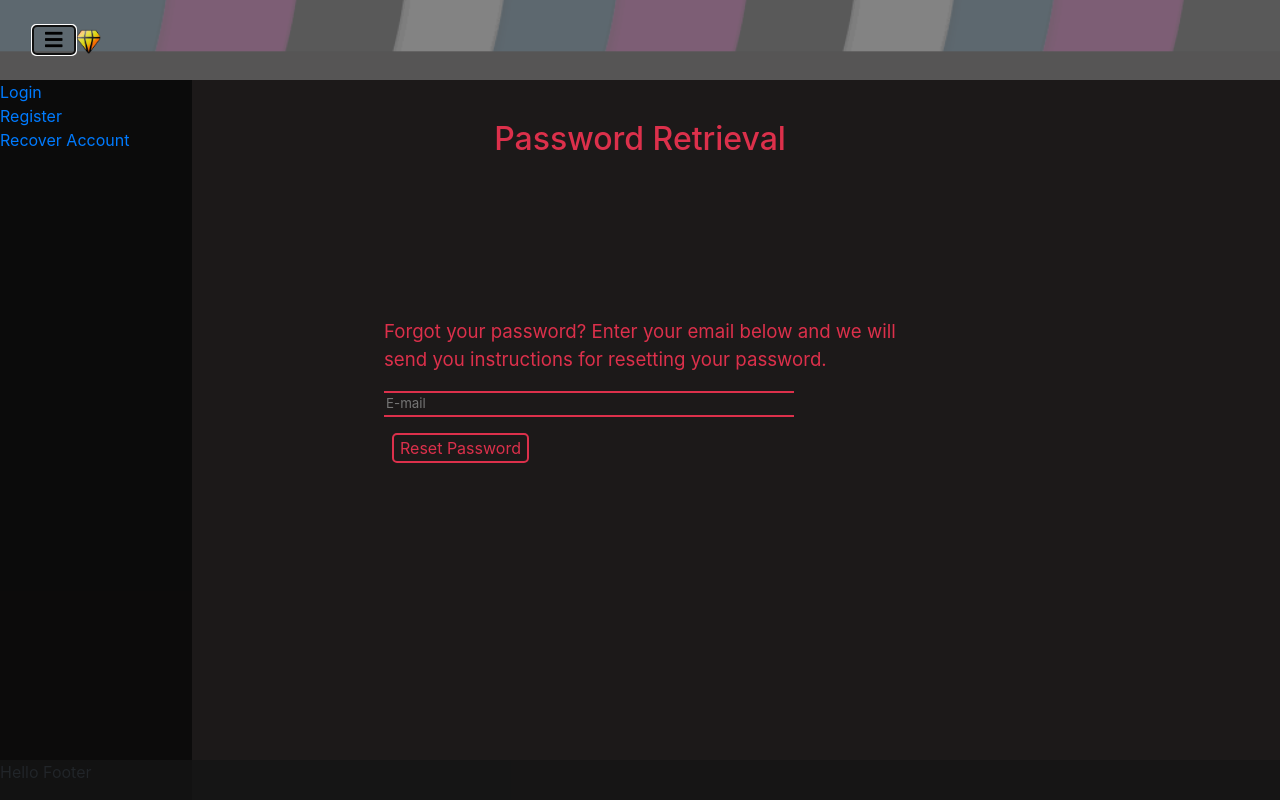
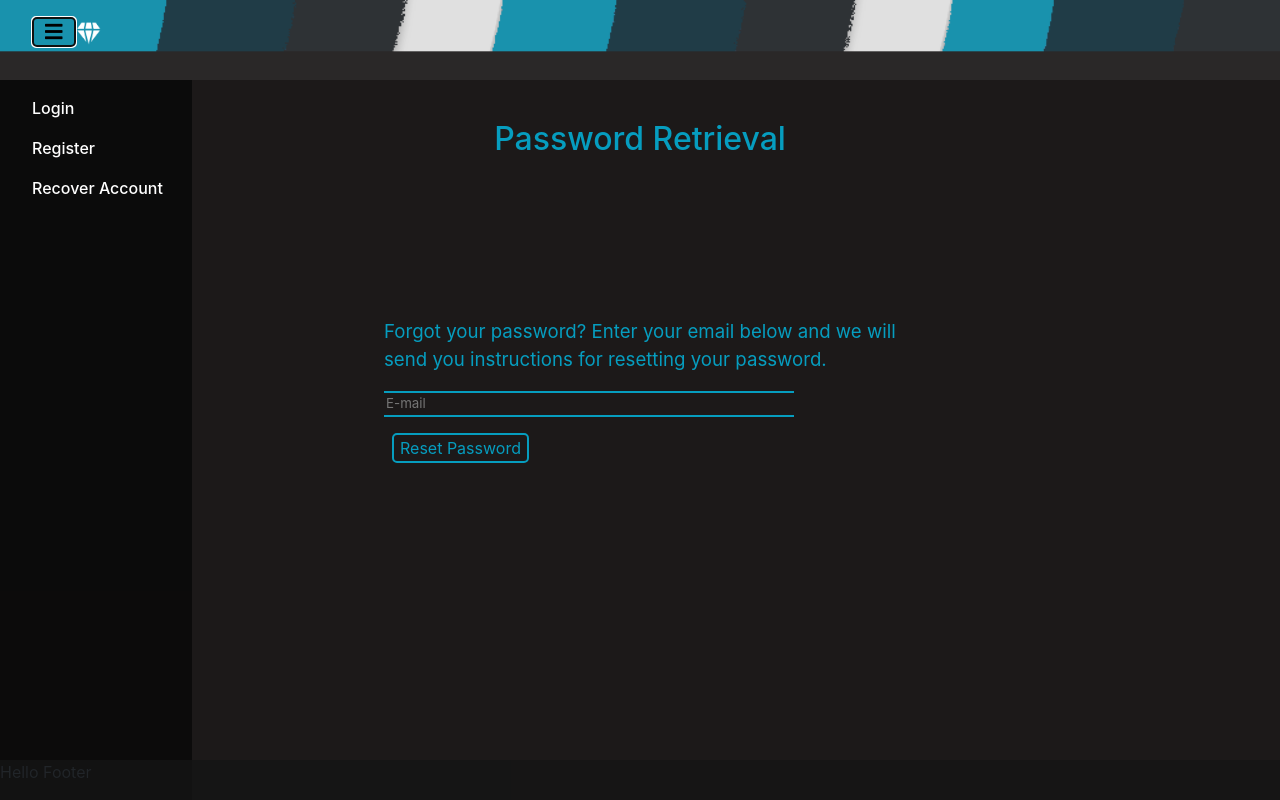
Before and after one commit to cjrutherford/yellow-diamond, a React (Create React App) app in the folder client/: page /reset in a window 1280 px wide. Both pictures are taken after a click on the button 53 px from the left and 40 px from the top of the page. Built offline with nearby package versions, Linux system fonts and the light colour scheme.

Commit message:
Restyled the entire app and added user list content

```diff
--- a/client/src/App.css
+++ b/client/src/App.css
@@ -7,7 +7,7 @@
 }
 
 .hotpink {
-	color: #dc304b;
+	color:#069DBF;
 }
 
 #root > div.app > div.jumbotron.carousel.slide > div > div.carousel-item.active{
@@ -57,8 +57,8 @@
 } */
 
 .loginForm {
-	border-top: 10px solid #dc304b;
-	border-bottom: 10px solid #dc304b;
+	border-top: 10px solid #0F3240;
+	border-bottom: 10px solid #0F3240;
 	width: 30vw;
 	height: 30%;
 	padding: 100px;
@@ -69,7 +69,7 @@
 	z-index: 1;
 
 	/*   border-bottom-right-radius: 20px; */
-	color: #dc304b;
+	color: #069DBF;
 }
 /* .loginForm::after {
   border-top: 15px solid red;
@@ -113,9 +113,9 @@
 
 .loginButtons {
 	background-color: #1c1919 !important;
-	border-color: #dc304b !important;
+	border-color: #069DBF !important;
 	border-radius: 4px;
-	color: #dc304b !important ;
+	color:#069DBF !important ;
 	box-shadow: none;
 }
 
@@ -133,7 +133,7 @@
 	margin-right: auto;
 	border-style: double;
 	border-width: 12px;
-	border-color: #dc304b;
+	border-color: #0F3240;
 	border-radius: 15px;
 	width: 60%;
 	padding: 40px;
@@ -141,11 +141,11 @@
 
 .formRegStyle {
 	background-color: #1c1919;
-	border-bottom: solid 2px #dc304b;
-	border-top: solid 2px #dc304b;
+	border-bottom: solid 2px #069DBF;
+	border-top: solid 2px #069DBF;
 	border-left: none;
 	border-right: none;
-	color: #dc304b;
+	color: #069DBF;
 	width: 80%;
 }
 .formRegStyle:focus {
@@ -154,8 +154,8 @@
 
 .formRegButton {
 	background-color: #1c1919 !important;
-	color: #dc304b !important;
-	border: 2px solid #dc304b !important;
+	color: #069DBF !important;
+	border: 2px solid #069DBF !important;
 	border-radius: 5px;
 	margin-left: 0.5em;
 	margin-right: 0.5em;
@@ -189,3 +189,64 @@
 #resetPassEmail {
 	font-size: 10pt;
 }
+
+.navMenu {
+	display: flex;
+	flex-direction: column;
+	justify-content: flex-end;
+	color: white;
+	margin-left: 2rem;
+	margin-top: 1rem;
+	font-weight: 500;
+
+}
+
+.navBarToggler {
+	margin-bottom: 1rem ;
+}
+
+.buttonStyle{
+	background-color: white ;
+	border-radius: 100% ;
+	color: #069DBF;
+	border: solid white 2px;
+}
+
+.YourAppsButton{
+	background-color: rgba(15,50,64, .6) !important;
+	margin-top: 1em;
+	border: solid 3px rgba(206,245,253,0.6) !important;
+}
+
+.UserInfo {
+
+	display: grid;
+	grid-template-columns: repeat(3, 1fr);
+	grid-gap: 1em ;
+	justify-content: space-between;
+
+}
+.UserBox {
+	margin-top: 2em ;
+	width: 60%;
+	margin-left: auto;
+	margin-right: auto;
+	background-color: #1c1919 !important;
+}
+
+.UserTitle {
+	text-align: center;
+	margin-top: 1em;
+	color: white;
+	font-size: 15pt;
+}
+
+.UserButtons {
+	margin-right: 1em ;
+}
+
+.UserListBorder {
+	padding-bottom: 10px;
+	border-bottom:#069DBF solid 5px;
+
+}
--- a/client/src/components/appComp.js
+++ b/client/src/components/appComp.js
@@ -22,7 +22,8 @@ class App extends Component {
       gridSpacing: '2em',
     };
     const headerStyle = {
-      boxShadow: '2px 2px 4px 4px rgba(88,88,88,0.6)',
+      boxShadow: '2px 2px 4px 4px rgba(206,245,253,0.6)',
+      //border: 'solid 4 white' ,
       margin: '0.5em',
       padding: '0.5em',
       textAlign: 'center',
@@ -38,7 +39,9 @@ class App extends Component {
         style={{
           marginTop: '2em',
           padding: '1.5em',
-          background: 'rgba(33,33,33,0.8)',
+          background: 'rgba(6,157,191,0.8)',
+          //background: 'rgba(28,25,25,0.8)',
+
         }}>
         <CardTitle
           style={{
@@ -61,7 +64,7 @@ class App extends Component {
               ''
             )}
             <span
-              style={{ background: 'rgba(88,88,88,0.3)', padding: '0.5em' }}>
+              style={{ background: 'rgba(15,50,64, 0.8)', padding: '0.5em', borderRadius: '0 0 .2em .2em' }}>
               {name}
             </span>
           </div>
@@ -74,7 +77,7 @@ class App extends Component {
           <span />
           <span />
           <span />
-          <Button onClick={editMe}>Manage</Button>
+          <Button className="YourAppsButton" onClick={editMe}>Manage</Button>
         </CardBody>
       </Card>
     );
--- a/client/src/components/appList.js
+++ b/client/src/components/appList.js
@@ -22,6 +22,9 @@ class AppList extends Component {
           color: 'white',
           display: 'flex',
           flexDirection: 'column',
+        },
+        headerStyles:{
+          color:"#069DBF",
         },
       },
       modal: false,
@@ -99,7 +102,7 @@ class AppList extends Component {
               borderBottom: '5px solid white',
             }}>
             <h1 style={this.state.styles.headerStyles}>Your Apps</h1>
-            <i className="fa fa-plus-circle" />
+            <i className="fa fa-plus-circle buttonStyle" />
           </div>
           {appsList}
         </div>
--- a/client/src/components/header.js
+++ b/client/src/components/header.js
@@ -1,8 +1,10 @@
 import React, { Component, Fragment } from 'react';
-import YellowDiamond from '../assets/Yellow Diamond.gif';
+import YellowDiamond from '../assets/WhiteDiamond.png';
 import { connect } from 'react-redux';
 import { logoutUser } from '../actions/auth';
 import {PropTypes} from 'prop-types';
+
+import Blob from '../assets/blob2.png';
 
 import { Link } from 'react-router-dom';
 import {
@@ -20,7 +22,7 @@ class Header extends Component {
 		super(props);
 		this.state = {
 			headerBG: {
-				backgroundImage: 'url("blob.gif")',
+				backgroundImage: `url("${Blob}")`,
 				width: '100vw',
 				height: '10vh',
 				backgroundPosition: 'center center',
@@ -29,7 +31,7 @@ class Header extends Component {
 				padding: '0',
 			},
 			headerFilter: {
-				background: 'rgba(100, 100, 100, 0.8)',
+				background: 'rgba(100, 100, 100, 0.2)',
 				width: '100vw',
 				height: '10vh',
 				display: 'flex',
@@ -76,11 +78,11 @@ class Header extends Component {
 		const { user, isAuthenticated } = this.props.auth;
 		const guestLinks = (
 			<Fragment>
-				<NavItem>
-					<Link to="/apps">Manage Apps</Link>
+				<NavItem className="navMenu">
+					<Link className="navMenu" to="/apps">Manage Apps</Link>
 				</NavItem>
 				<NavItem>
-					<Link to="/users">Manage Users</Link>
+					<Link className="navMenu" to="/users">Manage Users</Link>
 				</NavItem>
 				<NavItem>
 					<Button className='nav-link' onClick={this.onLogoutClick}>LogOut {user.userName}</Button>
@@ -89,24 +91,24 @@ class Header extends Component {
 		);
 		const authLinks = (
 			<Fragment>
-				<NavItem>
-					<Link to='/login'>Login</Link>
+				<NavItem >
+					<Link className="navMenu" to='/login'>Login</Link>
 				</NavItem>
 				<NavItem>
-					<Link to="/register">Register</Link>
+					<Link className="navMenu" to="/register">Register</Link>
 				</NavItem>
 				<NavItem>
-					<Link to="/reset">Recover Account</Link>
+					<Link className="navMenu" to="/reset">Recover Account</Link>
 				</NavItem>
 			</Fragment>
 		)
 		return (
 			<Navbar style={this.state.headerBG}>
 				<div style={this.state.headerFilter}>
-					<NavbarToggler onClick={this.toggle}>
+					<NavbarToggler className="navBarToggler" onClick={this.toggle}>
 						<i className="fa fa-bars" />
 					</NavbarToggler>
-					<NavbarBrand href="/">
+					<NavbarBrand className="navBarToggler" href="/">
 						<img
 							src={YellowDiamond}
 							style={this.state.logoStyle}
--- a/client/src/components/userList.js
+++ b/client/src/components/userList.js
@@ -1,9 +1,52 @@
 import React, {Component} from 'react';
-
+import {Card, CardTitle, CardBody, FormGroup, Form} from 'reactstrap';
 class UserList extends Component{
     render(){
         return(
-            <div>Hello User List</div>
+
+            <React.Fragment >
+                <Card className='UserBox'>
+                <CardTitle className='UserTitle'>User List</CardTitle>
+                <Form>
+                <FormGroup className='UserInfo UserListBorder'>
+                <input className='col' type='text' name='Username' placeholder='Username' />
+                <input className='col' type='text' name='Email' placeholder='Email' />
+                <input className='col' type='text' name='Status' placeholder='Status' />
+                </FormGroup>
+                </Form>
+                </Card>
+                // User info box
+                <Card className='UserBox'>
+                <CardTitle className='UserTitle'>User Info</CardTitle>
+                <CardBody>
+                <Form >
+                <FormGroup className='UserInfo'>
+                <input className='col' type='text' name='UserName' placeholder='User Name' />
+                <input className='col' type='text' name='FirstName' placeholder='First Name' />
+                <input className='col' type='text' name='MiddleName' placeholder='Middle Name' />
+                <input className='col' type='text' name='LastName' placeholder='Last Name' />
+                <input className='col' type='text' name='Email' placeholder='Email' />
+                <select>
+                 <option disabled>User Authorization</option>
+                 <option value='User'>User</option>
+                 <option value='Admin'>Admin</option>
+                 <option value="Auth Admin">Auth Admin</option>
+                </select>
+                <select>
+                 <option disabled>User Status</option>
+                 <option value='ActiveUser'>Active</option>
+                 <option value='TempBan'>Temp Ban</option>
+                 <option value="PermaBan">Perma Ban</option>
+                </select>
+                <div >
+                    <button className='UserButtons formRegButton'>Save</button>
+                    <button className='UserButtons formRegButton'>Cancel</button>
+                </div>
+                </FormGroup>
+                </Form>
+                </CardBody>
+                </Card>
+            </React.Fragment>
         )
     }
 }
```
Also changed, not shown: client/src/assets/WhiteDiamond.png (added), client/src/assets/blob2.png (added).
